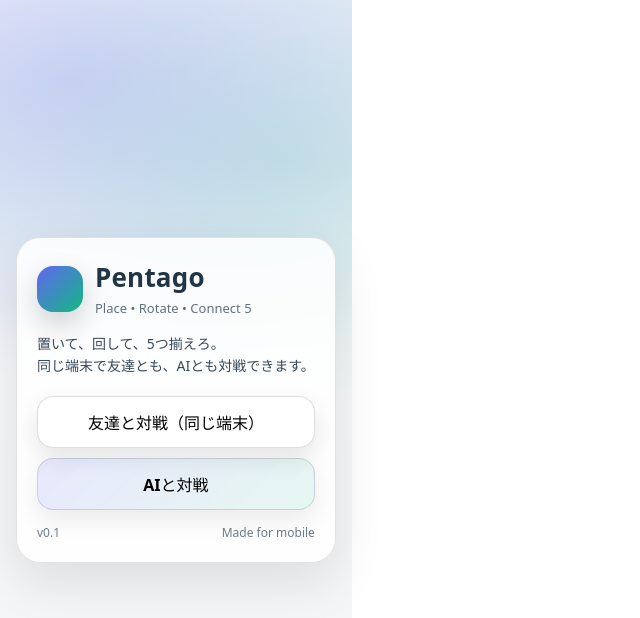
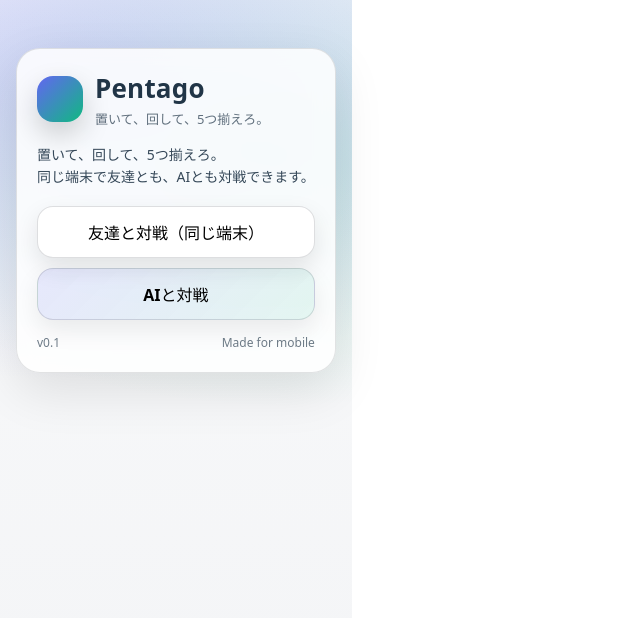
Before and after one commit to ykatoh1024-jpg/pentago-web, a React (Vite) app: page / in a window 1280 px wide. Shown: the top 618 px of the page, without its empty margins (0-640 px from the left). Built offline with nearby package versions, Linux system fonts and the light colour scheme.

Commit message:
ui: refine home spacing and Japanese subtitle

```diff
--- a/src/App.tsx
+++ b/src/App.tsx
@@ -364,8 +364,9 @@ useEffect(() => {
             "linear-gradient(180deg, rgba(249,250,251,1), rgba(243,244,246,1))",
           boxSizing: "border-box",
           display: "flex",
-          alignItems: "center",
-          justifyContent: "center",
+          alignItems: "flex-start",
+          justifyContent: "flex-start",
+          paddingTop: 48,
         }}
       >
         <div style={{ width: "100%", maxWidth: 560 }}>
@@ -397,7 +398,7 @@ useEffect(() => {
                   Pentago
                 </div>
                 <div style={{ fontSize: 13, opacity: 0.7, marginTop: 2 }}>
-                  Place • Rotate • Connect 5
+                  置いて、回して、5つ揃えろ。
                 </div>
               </div>
             </div>
```
